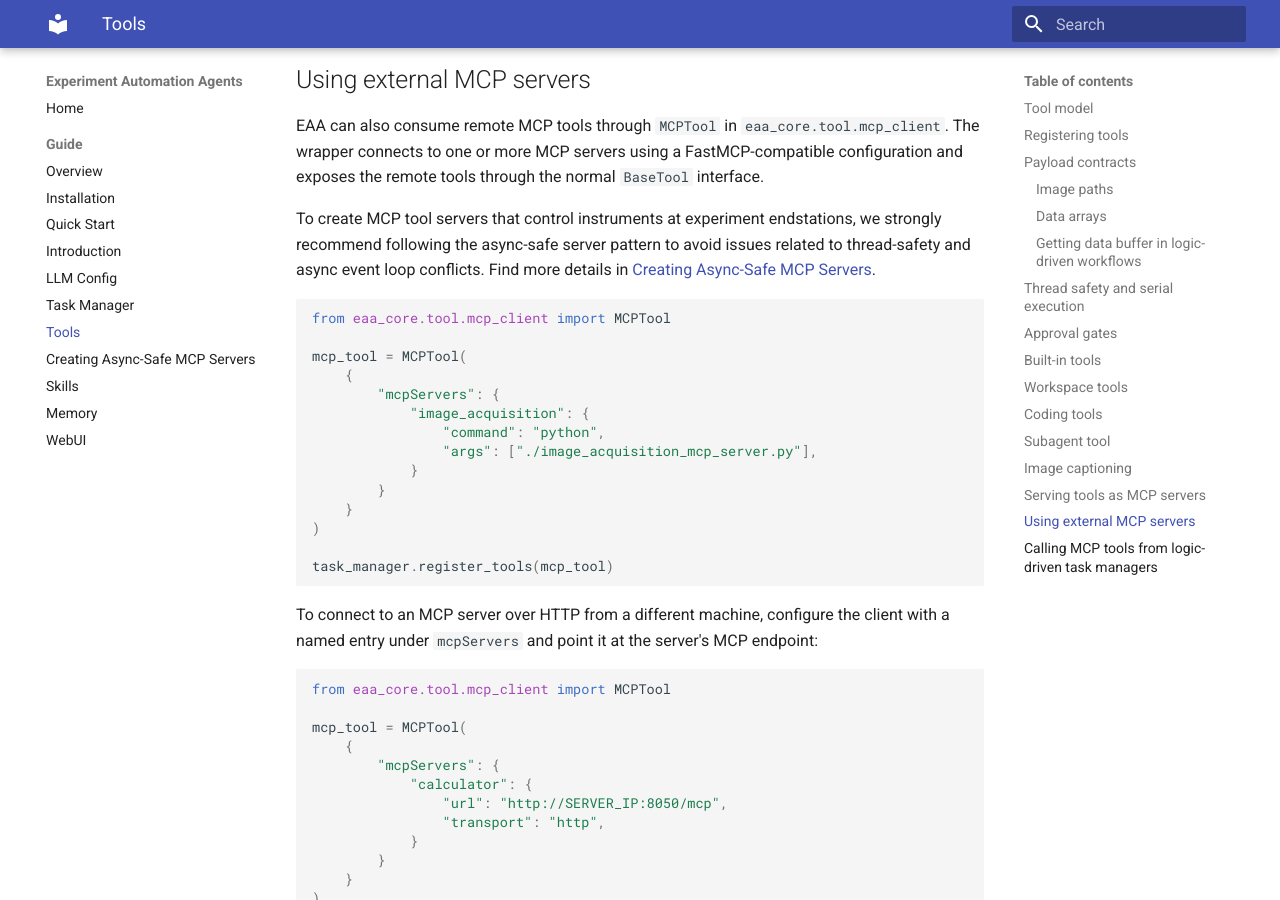
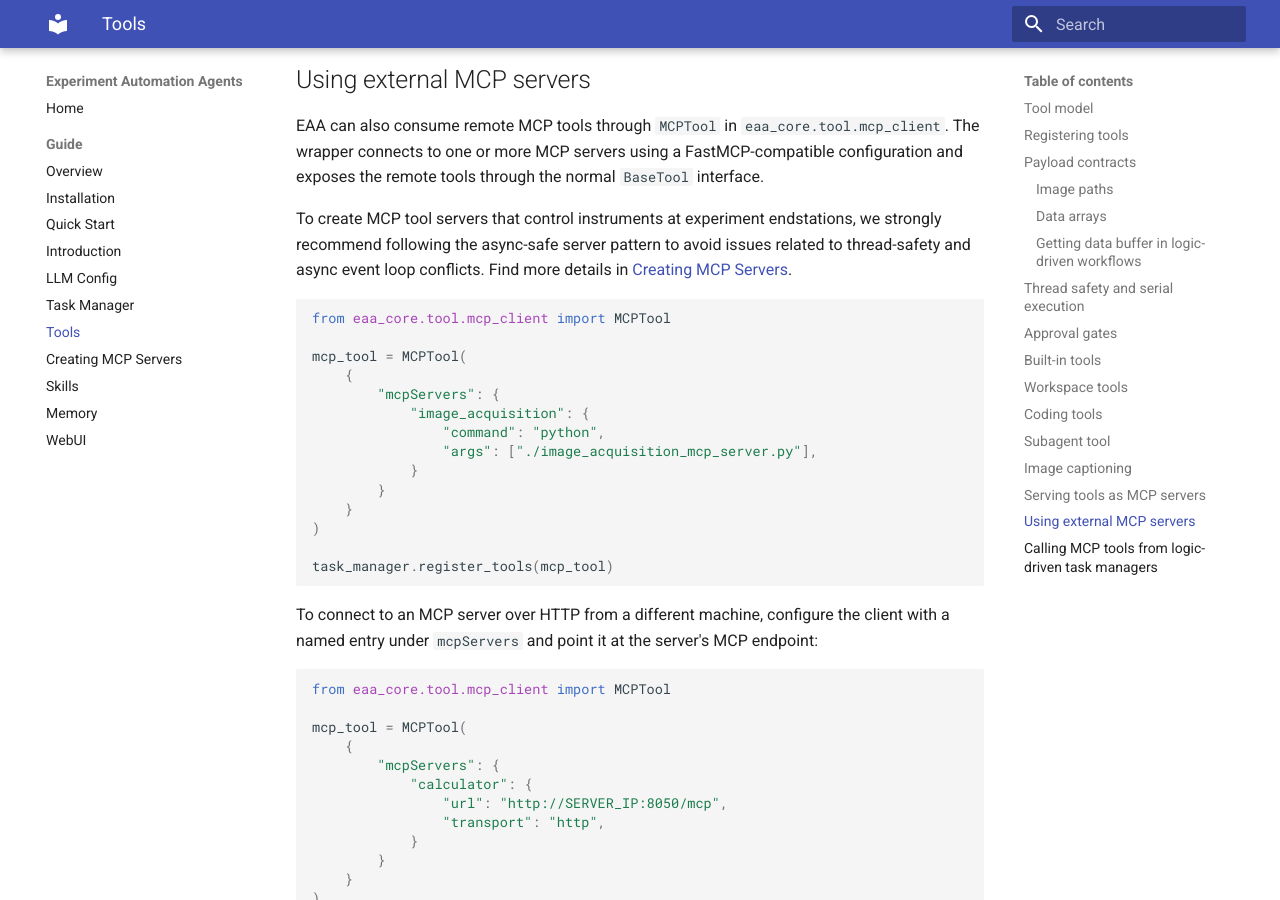
Before and after one commit to AdvancedPhotonSource/EAA, an MkDocs documentation site: the page built from docs/tools.md, in a window 1280 px wide and 900 px high, scrolled down 6988 px. Built offline with MkDocs 1.6.1 and Material for MkDocs 9.7.7, drawn with Linux system fonts in a browser that asks for light colours; some of the changed text lies outside the part shown.

Commit message:
DOCS: fix reference names

````diff
--- a/docs/tools.md
+++ b/docs/tools.md
@@ -334,7 +334,7 @@ the normal `BaseTool` interface.
 To create MCP tool servers that control instruments at experiment endstations,
 we strongly recommend following the async-safe server pattern to avoid issues
 related to thread-safety and async event loop conflicts. Find more details in
-[Creating Async-Safe MCP Servers](creating-mcp-servers.md).
+[Creating MCP Servers](creating-mcp-servers.md).
 
 ```python
 from eaa_core.tool.mcp_client import MCPTool
@@ -461,7 +461,7 @@ server-side attribute names. After a successful call, the wrapper calls the
 remote `get_attribute_payload(name=...)` support tool and stores decoded values
 on the wrapper. Array payloads encoded with `BaseTool.encode_array_payload()` or
 the compatible format in
-[Creating Async-Safe MCP Servers](creating-mcp-servers.md) are
+[Creating MCP Servers](creating-mcp-servers.md) are
 decoded back to NumPy arrays.
 
 For parameter-tuning style workflows, `MCPRPCWrapper` also has local helper
--- a/mkdocs.yml
+++ b/mkdocs.yml
@@ -22,7 +22,7 @@ nav:
       - LLM Config: llm-config.md
       - Task Manager: task-manager.md
       - Tools: tools.md
-      - Creating Async-Safe MCP Servers: creating-mcp-servers.md
+      - Creating MCP Servers: creating-mcp-servers.md
       - Skills: skills.md
       - Memory: memory.md
       - WebUI: webui.md
````
Also changed, not shown: docs/guide.md (+1 -1 lines).
